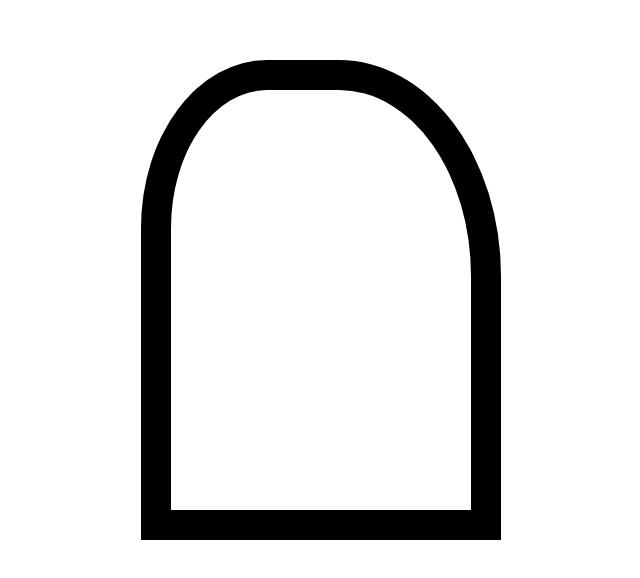
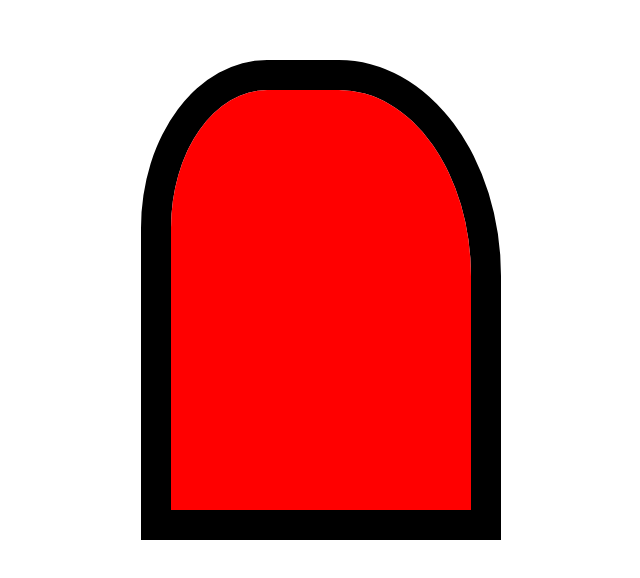
Before and after one commit to iamlally/among-us, a plain HTML site: page red character/index.html in a window 1280 px wide. Shown: the part 108-686 px from the top of the page, without its empty margins (319-959 px from the left). Drawn offline with Linux system fonts and the light colour scheme.

Commit message:
ciaobro
bella

```diff
--- a/red character/style.css
+++ b/red character/style.css
@@ -13,10 +13,13 @@ width: 300px;
 height: 420px;
 border-radius: 35% 45% 0 0;
 border: 30px solid #000;
+overflow: hidden;
 }
 .impostor .fill {
     position: absolute;
 width: 100%;
 height: 100%;
+background-color: red;
+
 
 }
```
